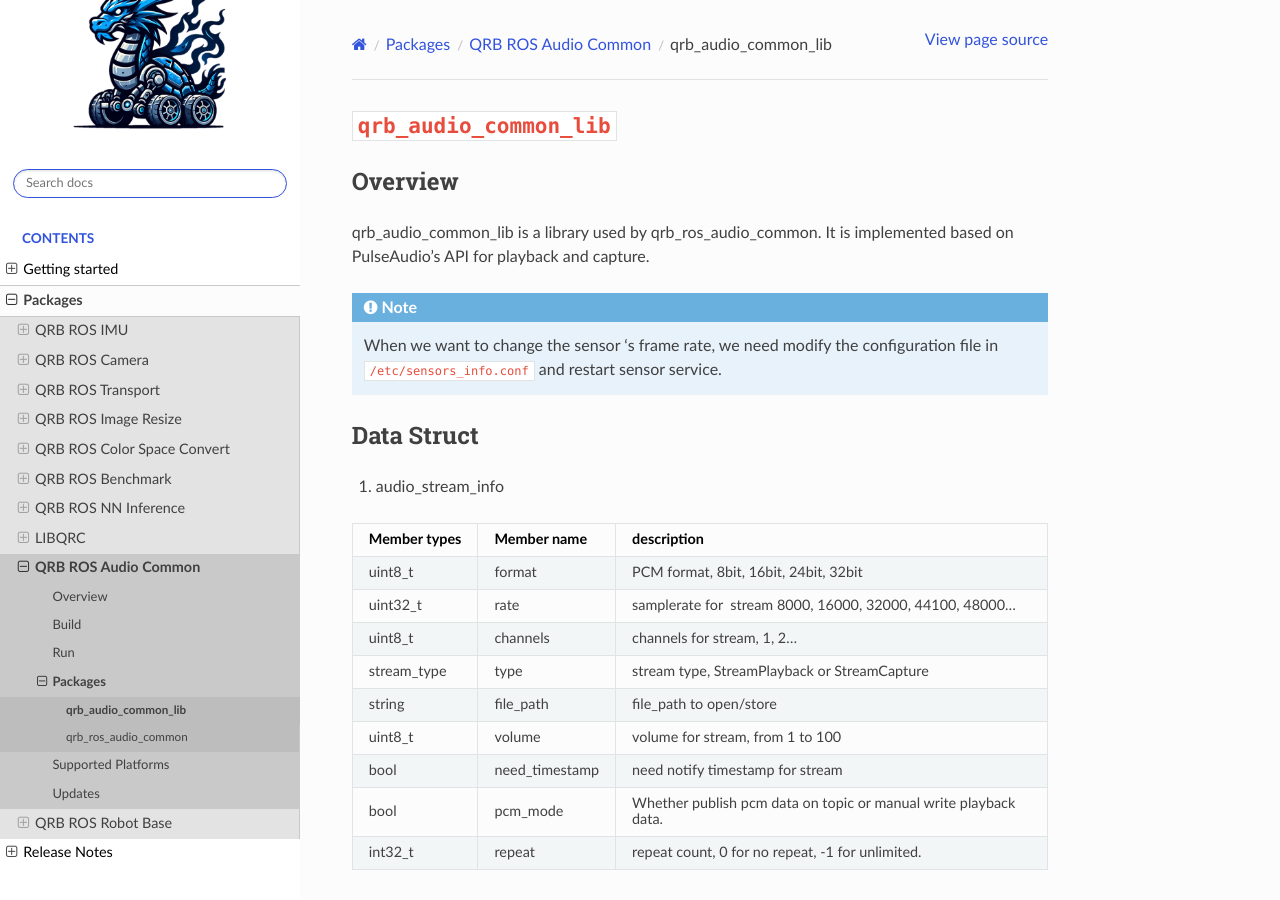
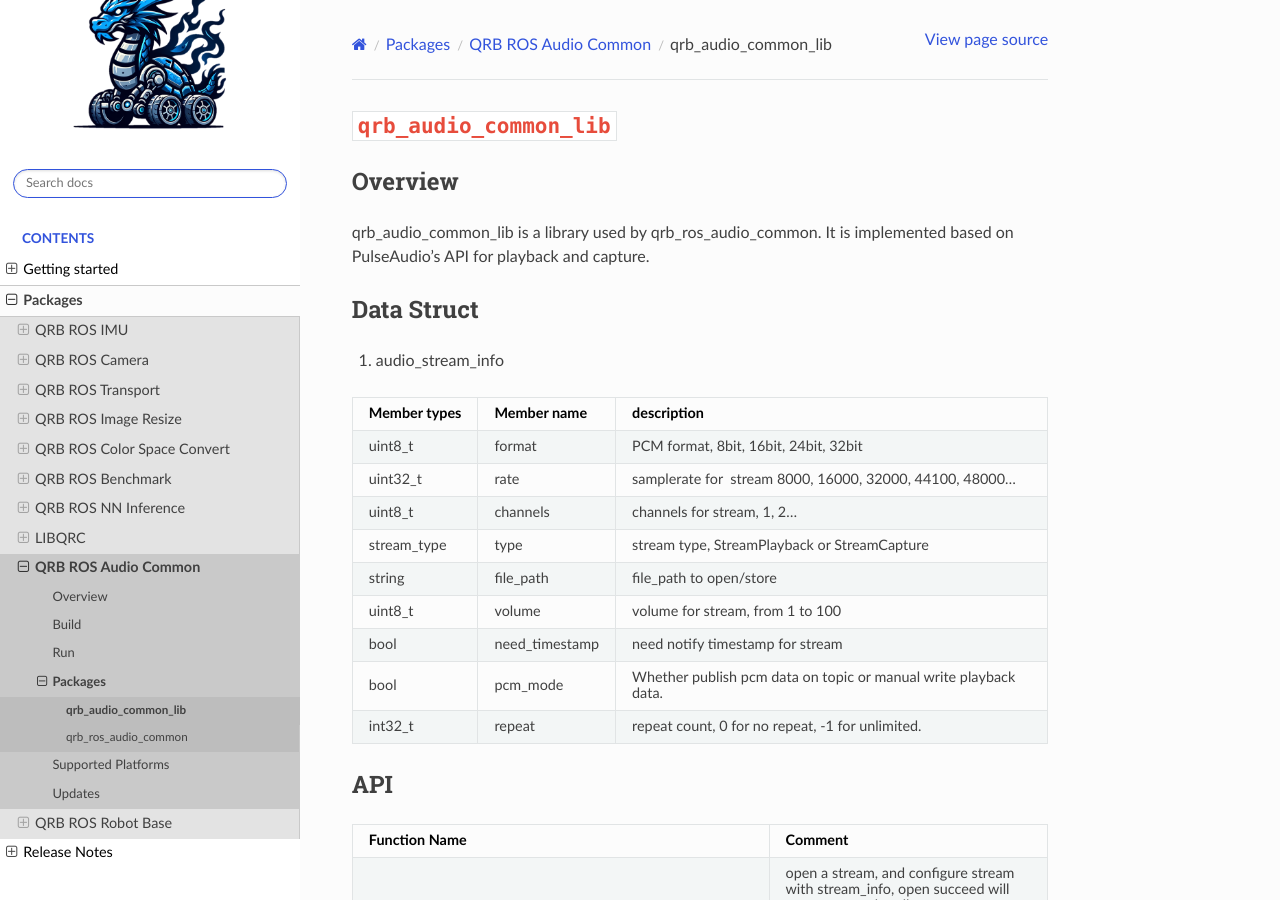
Before and after one commit to quic-qrb-ros/quic-qrb-ros.github.io, a Sphinx documentation site: the page built from source/packages/qrb_ros_audio_common/qrb_audio_common_lib.rst, in a window 1280 px wide and 900 px high. Built offline with Sphinx 7.4.7 and the Read the Docs theme 3.1.0, drawn with Linux system fonts in a browser that asks for light colours.

Commit message:
qrb_ros_audio_common: remove wrong line
Signed-off-by: ronghuiz <quic_ronghuiz@quicinc.com>

```diff
--- a/source/packages/qrb_ros_audio_common/qrb_audio_common_lib.rst
+++ b/source/packages/qrb_ros_audio_common/qrb_audio_common_lib.rst
@@ -6,8 +6,6 @@ Overview
 ---------
 
 qrb_audio_common_lib is a library used by qrb_ros_audio_common. It is implemented based on PulseAudio’s API for playback and capture.
-
-.. Note:: When we want to change the sensor 's frame rate, we need modify the configuration file in ``/etc/sensors_info.conf`` and restart sensor service.
 
 Data Struct
 -----------
```
